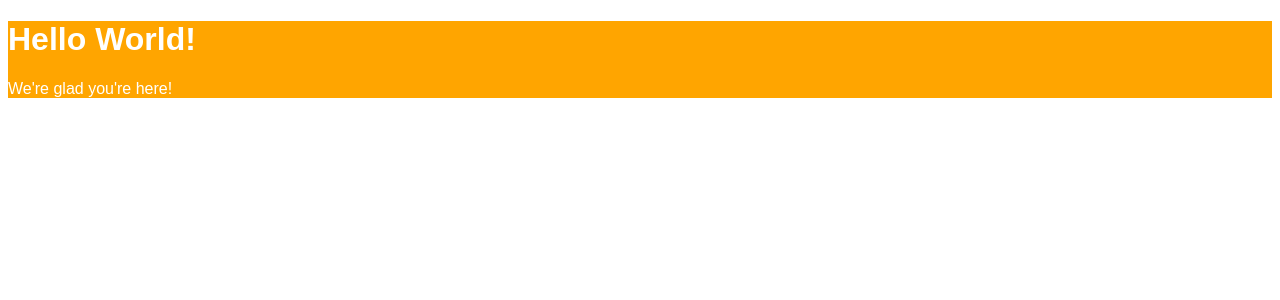
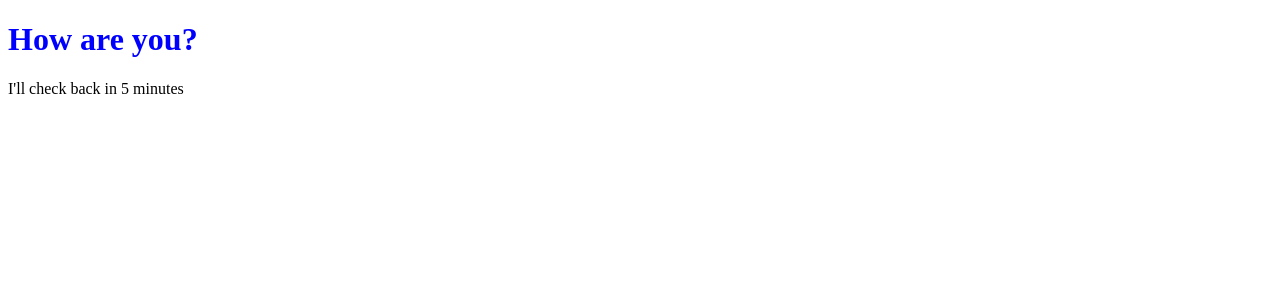
Before and after one commit to curroCasado/React-is-fun, a React (Create React App) app: page / in a window 1280 px wide. Shown: the top 300 px of the page. Built offline with nearby package versions, Linux system fonts and the light colour scheme.

Commit message:
create a component and use props

```diff
--- a/src/index.js
+++ b/src/index.js
@@ -1,16 +1,18 @@
 import React from "react";
 import ReactDOM from "react-dom";
 
-var style = {
-  backgroundColor: "orange",
-  color: "white",
-  fontFamily: "Arial"
-};
+class Message extends React.Component {
+  render() {
+    return (
+      <div>
+        <h1 style={{ color: this.props.color }}>{this.props.msg}</h1>
+        <p>I'll check back in {this.props.minutes} minutes</p>
+      </div>
+    );
+  }
+}
 
 ReactDOM.render(
-  <div style={style}>
-    <h1>Hello World!</h1>
-    <p>We're glad you're here!</p>
-  </div>,
+  <Message color="blue" msg="How are you?" minutes={5} />,
   document.getElementById("root")
 );
```
